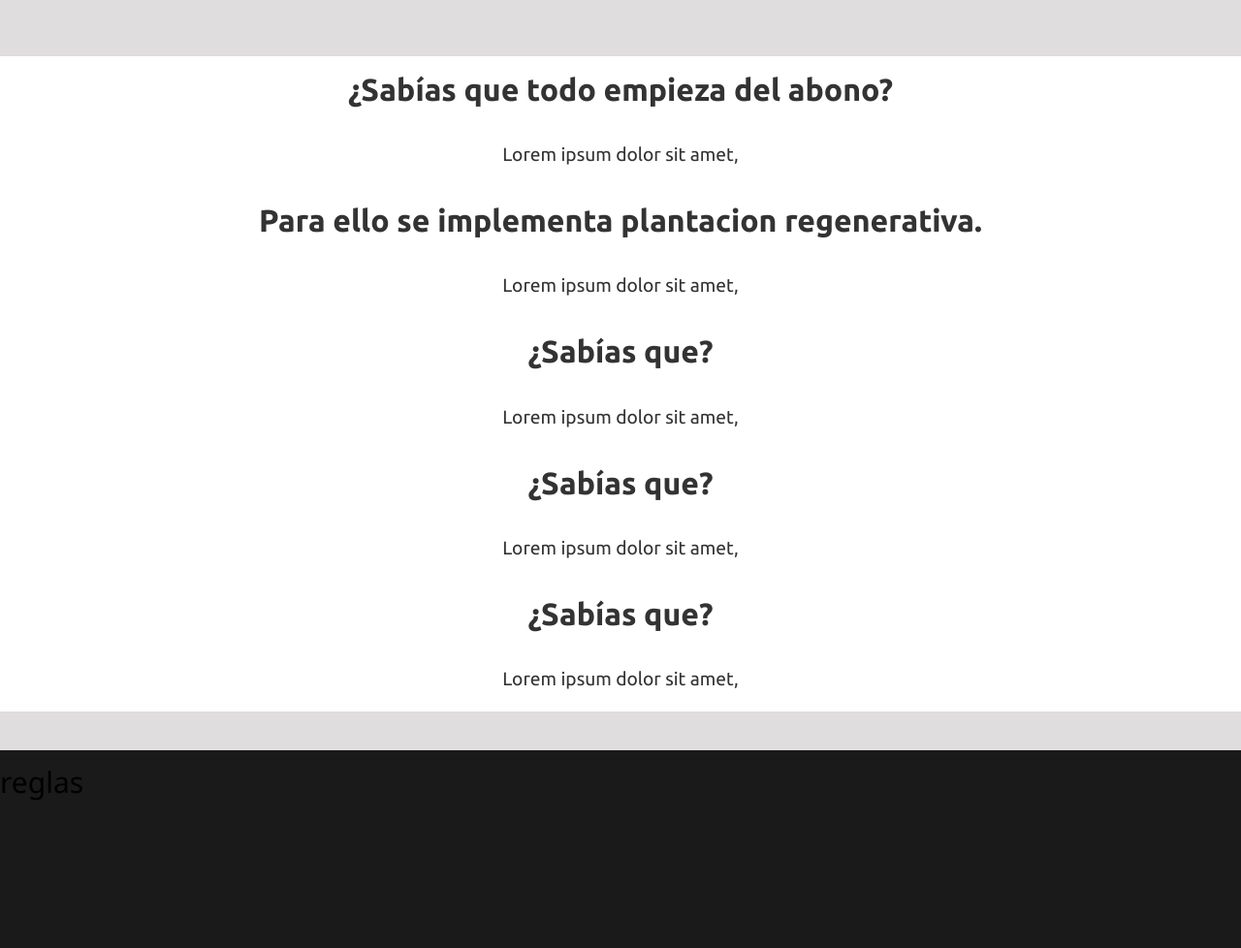
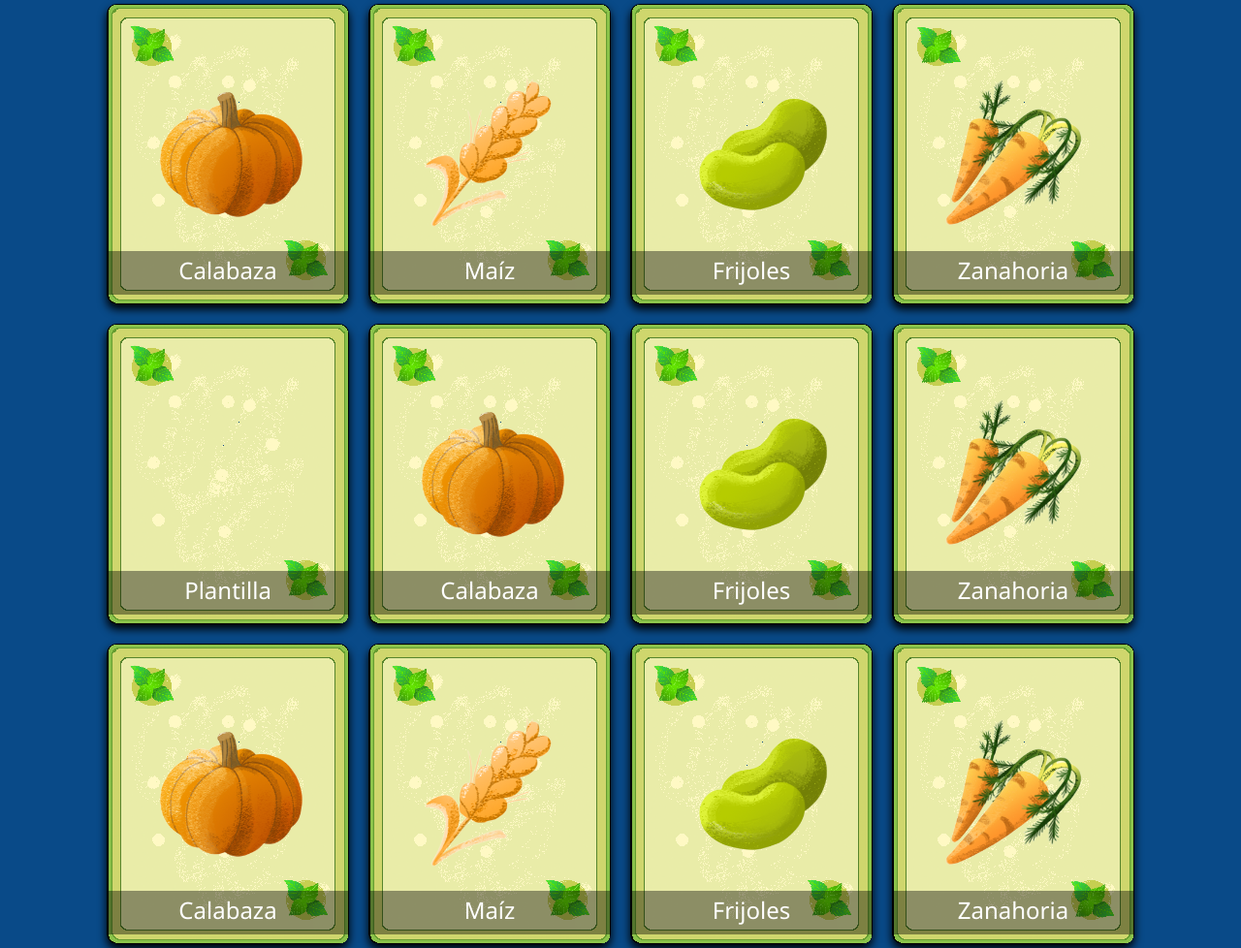
Before and after one commit to A01750817/Proyecto-Web-Vercrops, a plain HTML site: page html_principal/indexP.html in a window 1280 px wide. Shown: the part 1417-2395 px from the top of the page at 97% size. Before the commit the page ends 2256 px from the top, so only its background shows below. Drawn offline with nearby package versions, Linux system fonts and the light colour scheme; a web font is replaced by a local one.

Commit message:
flip-card_agregado

```diff
--- a/html_principal/indexP.html
+++ b/html_principal/indexP.html
@@ -109,25 +109,169 @@
             <h2 class="titulo secTit">¡Más sobre agricultura!</h2>
         <!-- </div> -->
         <div class="AprendMainDiv">
-            <div class="datoDiv">
-                <h3 class="titulo">¿Sabías que todo empieza del abono?</h3>
-                <p class="descripcion">Lorem ipsum dolor sit amet,</p>
+            <div class="card">
+                <div class="face front">
+                    <img src="pumpking.png" alt="">
+                    <h3>Calabaza</h3>
+                </div>
+                <div class="face back">
+                    <h3>Calabaza</h3>
+                    <p>Esta carta representa calabaza</p>
+                </div>
             </div>
-            <div class="datoDiv">
-                <h3 class="titulo">Para ello se implementa plantacion regenerativa.</h3>
-                <p class="descripcion">Lorem ipsum dolor sit amet,</p>
+
+            <div class="card">
+                <div class="face front">
+                    <img src="maiz.png" alt="">
+                    <h3>Maíz</h3>
+                </div>
+                <div class="face back">
+                    <h3>Maíz</h3>
+                    <p>Esta carta representa maíz</p>
+                </div>
             </div>
-            <div class="datoDiv">
-                <h3 class="titulo">¿Sabías que?</h3>
-                <p class="descripcion">Lorem ipsum dolor sit amet,</p>
+
+            <div class="card">
+                <div class="face front">
+                    <img src="beans.png" alt="">
+                    <h3>Frijoles</h3>
+                </div>
+                <div class="face back">
+                    <h3>Frijoles</h3>
+                    <p>Esta carta representa frijoles</p>
+                </div>
             </div>
-            <div class="datoDiv">
-                <h3 class="titulo">¿Sabías que?</h3>
-                <p class="descripcion">Lorem ipsum dolor sit amet,</p>
+
+            <div class="card">
+                <div class="face front">
+                    <img src="carrot.png" alt="">
+                    <h3>Zanahoria</h3>
+                </div>
+                <div class="face back">
+                    <h3>Zanahoria</h3>
+                    <p>Esta carta representa zanahoria</p>
+                </div>
             </div>
-            <div class="datoDiv">
-                <h3 class="titulo">¿Sabías que?</h3>
-                <p class="descripcion">Lorem ipsum dolor sit amet,</p>
+
+            <div class="card">
+                <div class="face front">
+                    <img src="stiling.png" alt="">
+                    <h3>Plantilla</h3>
+                </div>
+                <div class="face back">
+                    <h3>Plantilla</h3>
+                    <p>Esta carta es una plantilla</p>
+                </div>
+            </div>
+
+            <div class="card">
+                <div class="face front">
+                    <img src="pumpking.png" alt="">
+                    <h3>Calabaza</h3>
+                </div>
+                <div class="face back">
+                    <h3>Calabaza</h3>
+                    <p>Esta carta representa calabaza</p>
+                </div>
+            </div>
+
+            <div class="card">
+                <div class="face front">
+                    <img src="beans.png" alt="">
+                    <h3>Frijoles</h3>
+                </div>
+                <div class="face back">
+                    <h3>Frijoles</h3>
+                    <p>Esta carta representa frijoles</p>
+                </div>
+            </div>
+
+            <div class="card">
+                <div class="face front">
+                    <img src="carrot.png" alt="">
+                    <h3>Zanahoria</h3>
+                </div>
+                <div class="face back">
+                    <h3>Zanahoria</h3>
+                    <p>Esta carta representa zanahoria</p>
+                </div>
+            </div>
+
+            <div class="card">
+                <div class="face front">
+                    <img src="pumpking.png" alt="">
+                    <h3>Calabaza</h3>
+                </div>
+                <div class="face back">
+                    <h3>Calabaza</h3>
+                    <p>Esta carta replesenta calabaza</p>
+                </div>
+            </div>
+
+            <div class="card">
+                <div class="face front">
+                    <img src="maiz.png" alt="">
+                    <h3>Maíz</h3>
+                </div>
+                <div class="face back">
+                    <h3>Maíz</h3>
+                    <p>Esta carta representa maíz</p>
+                </div>
+            </div>
+
+            <div class="card">
+                <div class="face front">
+                    <img src="beans.png" alt="">
+                    <h3>Frijoles</h3>
+                </div>
+                <div class="face back">
+                    <h3>Frijoles</h3>
+                    <p>Esta carta representa frijoles</p>
+                </div>
+            </div>
+
+            <div class="card">
+                <div class="face front">
+                    <img src="carrot.png" alt="">
+                    <h3>Zanahoria</h3>
+                </div>
+                <div class="face back">
+                    <h3>Zanahoria</h3>
+                    <p>Esta carta representa zanahoria</p>
+                </div>
+            </div>
+
+            <div class="card">
+                <div class="face front">
+                    <img src="maiz.png" alt="">
+                    <h3>Maíz</h3>
+                </div>
+                <div class="face back">
+                    <h3>Maíz</h3>
+                    <p>Esta carta representa maíz</p>
+                </div>
+            </div>
+
+            <div class="card">
+                <div class="face front">
+                    <img src="beans.png" alt="">
+                    <h3>Frijoles</h3>
+                </div>
+                <div class="face back">
+                    <h3>Frijoles</h3>
+                    <p>Esta carta representa frijoles</p>
+                </div>
+            </div>
+
+            <div class="card">
+                <div class="face front">
+                    <img src="carrot.png" alt="">
+                    <h3>Zanahoria</h3>
+                </div>
+                <div class="face back">
+                    <h3>Zanahoria</h3>
+                    <p>Esta carta representa zanahoria</p>
+                </div>
             </div>
         </div>
     </section>
--- a/html_principal/styles.css
+++ b/html_principal/styles.css
@@ -409,20 +409,92 @@ nav a:hover{
 }
 
 .AprendMainDiv{
-    background-color: #dfdddd;
+    background-color: rgb(9, 74, 136);
     width: 100%;
     padding: 40px 0;
-    padding-top: 60px;
+    padding-top: 6px;
+    display: flex;
+    flex-wrap: wrap;
+    align-items: center;
+    justify-content: center;
 }
 
-.datoDiv{
+.card {
+    position: relative;
+    width: 250px;
+    height: 310px;
+    margin: 10px;
+    display: flex;
+    justify-content: center;
+    align-items: center;
+}
+
+.card .face {
+    position: absolute;
+    width: 100%;
+    height: 100%;
+    backface-visibility: hidden;
+    border-radius: 10px;
+    overflow: hidden;
+    transition: .5s;
+  }
+
+  .card .front {
+    transform: perspective(600px) rotateY(0deg);
+    box-shadow: 0 5px 10px #000;
+  }
+
+  .card .front img {
+    position: relative;
+    width: 100%;
+    height: 100%;
+    object-fit: cover;
+  }
+
+  .card .front h3 {
+    position: absolute;
+    bottom: 0;
+    width: 100%;
+    height: 45px;
+    line-height: 40px;
+    color: #fff;
+    background: rgba(0,0,0,.4);
+    text-align: center;
+  }
+
+  .card .back {
+    transform: perspective(600px) rotateY(180deg);
+    background: rgb(3, 35, 54);
+    padding: 15px;
+    color: #f3f3f3;
     display: flex;
     flex-direction: column;
+    justify-content: space-around;
+    text-align: center;
+    box-shadow: 0 5px 10px #000;
+  }
+
+  .card .back h3 {
+    font-size: 30px;
+    margin-top: 20px;
+    letter-spacing: 2px;
+  }
+
+  .card .back p {
+    letter-spacing: 1px;
+    display: flex;
+    text-align: center;
     justify-content: center;
     align-items: center;
-    padding: 0 40px;
-    background-color: white;
-}
+  }
+
+  .card:hover .front {
+    transform: perspective(600px) rotateY(180deg);
+  }
+
+  .card:hover .back {
+    transform: perspective(600px) rotateY(360deg);
+  }
 
 .secTit{
     font-family: 'Ubuntu';
@@ -430,10 +502,10 @@ nav a:hover{
     padding-right: 2vw;
     text-align: left;
     font-weight: 600;
-    color:  #908787;
+    color:  #b0abab;
     font-size: 2.5vw;
 }
 
 #seccionAprendizaje{
-    margin-top: 30px;
+    margin-top: 20px;
 }
```
Also changed, not shown: html_principal/beans.png (renamed from el_html_extras/beans.png), html_principal/carrot.png (renamed from el_html_extras/carrot.png), html_principal/maiz.png (renamed from el_html_extras/maiz.png), html_principal/pumpking.png (renamed from el_html_extras/pumpking.png), html_principal/stiling.png (renamed from el_html_extras/stiling.png).
